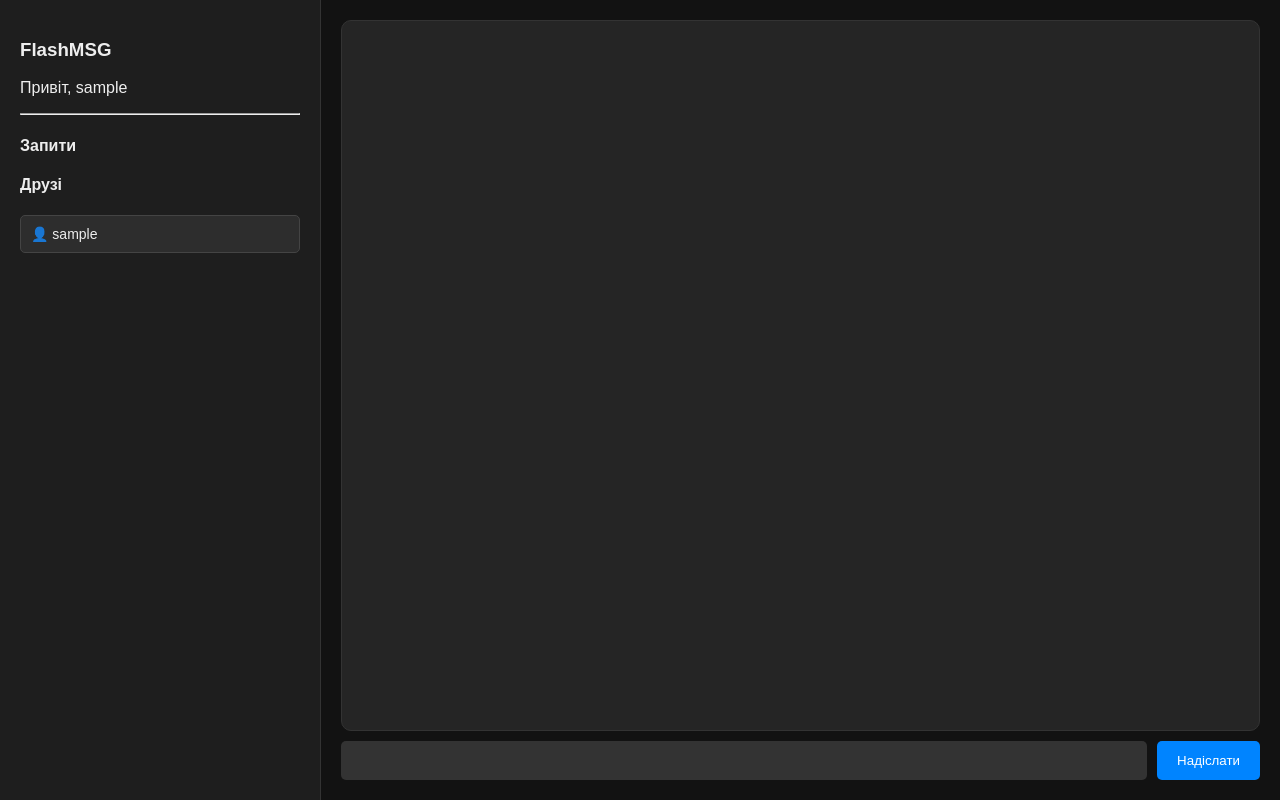
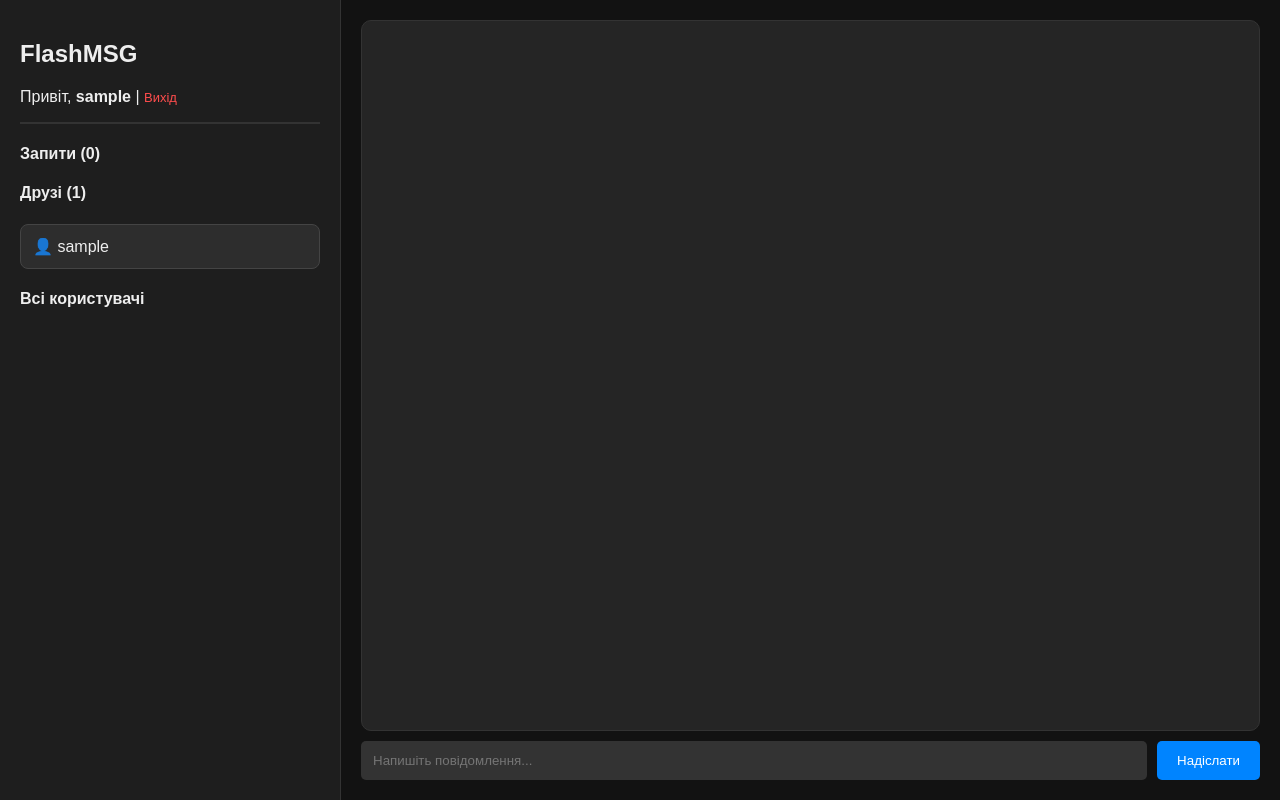
Before and after one commit to wwewwew453-bot/FlashMsg, a Flask app: page / in a window 1280 px wide. Run offline with Flask 3, Linux system fonts and the light colour scheme; a user stored in the database is signed in; tables that the repository leaves empty hold one stand-in row (values such as "Sample post"); some libraries are stand-ins or nearby versions.

Commit message:
Update index.html

```diff
--- a/templates/index.html
+++ b/templates/index.html
@@ -1,45 +1,75 @@
 <!DOCTYPE html>
 <html>
 <head>
-    <title>FlashMSG</title>
+    <title>FlashMSG - Головна</title>
     <script src="https://cdnjs.cloudflare.com/ajax/libs/socket.io/4.0.1/socket.io.js"></script>
     <style>
         body { font-family: sans-serif; display: flex; margin: 0; background: #121212; color: #eee; height: 100vh; }
-        .sidebar { width: 280px; background: #1e1e1e; padding: 20px; border-right: 1px solid #333; overflow-y: auto; }
+        .sidebar { width: 300px; background: #1e1e1e; padding: 20px; border-right: 1px solid #333; overflow-y: auto; }
         .chat { flex-grow: 1; display: flex; flex-direction: column; padding: 20px; }
-        .msg-box { flex-grow: 1; background: #252525; border-radius: 10px; padding: 15px; overflow-y: auto; border: 1px solid #333; margin-bottom: 10px; }
-        input { flex-grow: 1; padding: 12px; background: #333; color: white; border: none; border-radius: 5px; }
-        button { padding: 10px 20px; background: #0084ff; color: white; border: none; border-radius: 5px; cursor: pointer; }
-        .card { background: #2d2d2d; padding: 10px; border-radius: 5px; margin-bottom: 8px; border: 1px solid #444; font-size: 14px; }
+        .msg-box { flex-grow: 1; background: #252525; border-radius: 10px; padding: 15px; overflow-y: auto; margin-bottom: 10px; border: 1px solid #333; }
+        .input-area { display: flex; gap: 10px; }
+        input { flex-grow: 1; padding: 12px; border-radius: 5px; border: none; background: #333; color: white; }
+        button { padding: 10px 20px; background: #0084ff; border: none; color: white; border-radius: 5px; cursor: pointer; }
+        .card { background: #2d2d2d; padding: 12px; border-radius: 8px; margin-bottom: 10px; border: 1px solid #444; }
+        a { text-decoration: none; font-size: 13px; }
+        .btn-add { color: #00d4ff; }
+        .btn-accept { color: #28a745; font-weight: bold; }
     </style>
 </head>
 <body>
     <div class="sidebar">
-        <h3>FlashMSG</h3>
-        <p>Привіт, {{ current_user.username }}</p>
-        <hr>
-        <h4>Запити</h4>
-        {% for r in requests %}<div class="card">{{ r.sender.username }} <a href="#">✅</a></div>{% endfor %}
-        <h4>Друзі</h4>
-        {% for f in friends %}<div class="card">👤 {% if f.sender_id == current_user.id %}{{ f.receiver.username }}{% else %}{{ f.sender.username }}{% endif %}</div>{% endfor %}
+        <h2>FlashMSG</h2>
+        <p>Привіт, <b>{{ current_user.username }}</b> | <a href="/logout" style="color:#ff4d4d">Вихід</a></p>
+        <hr style="border: 0.5px solid #333">
+
+        <h4>Запити ({{ requests|length }})</h4>
+        {% for r in requests %}
+            <div class="card">
+                {{ r.sender.username }}
+                <a href="{{ url_for('accept_friend', req_id=r.id) }}" class="btn-accept">✅ Прийняти</a>
+            </div>
+        {% endfor %}
+
+        <h4>Друзі ({{ friends|length }})</h4>
+        {% for f in friends %}
+            <div class="card">
+                👤 {% if f.sender_id == current_user.id %}{{ f.receiver.username }}{% else %}{{ f.sender.username }}{% endif %}
+            </div>
+        {% endfor %}
+
+        <h4>Всі користувачі</h4>
+        {% for u in all_users %}
+            <div class="card">
+                {{ u.username }}
+                <a href="{{ url_for('add_friend', user_id=u.id) }}" class="btn-add">➕ Додати</a>
+            </div>
+        {% endfor %}
     </div>
+
     <div class="chat">
         <div class="msg-box" id="messages"></div>
-        <div style="display:flex; gap:10px;">
-            <input type="text" id="myMsg" onkeypress="if(event.key==='Enter')send()">
+        <div class="input-area">
+            <input type="text" id="myMsg" placeholder="Напишіть повідомлення..." onkeypress="if(event.key==='Enter')send()">
             <button onclick="send()">Надіслати</button>
         </div>
     </div>
+
     <script>
         var socket = io();
         function send() {
             var input = document.getElementById('myMsg');
-            if(input.value.trim()){ socket.emit('message', input.value); input.value = ''; }
+            if(input.value.trim() !== "") {
+                socket.emit('message', input.value);
+                input.value = '';
+            }
         }
         socket.on('message', function(data) {
             var p = document.createElement('p');
-            p.innerHTML = '<b>' + data.user + ':</b> ' + data.msg;
-            document.getElementById('messages').appendChild(p);
+            p.innerHTML = '<strong>' + data.user + ':</strong> ' + data.msg;
+            var box = document.getElementById('messages');
+            box.appendChild(p);
+            box.scrollTop = box.scrollHeight;
         });
     </script>
 </body>
```
